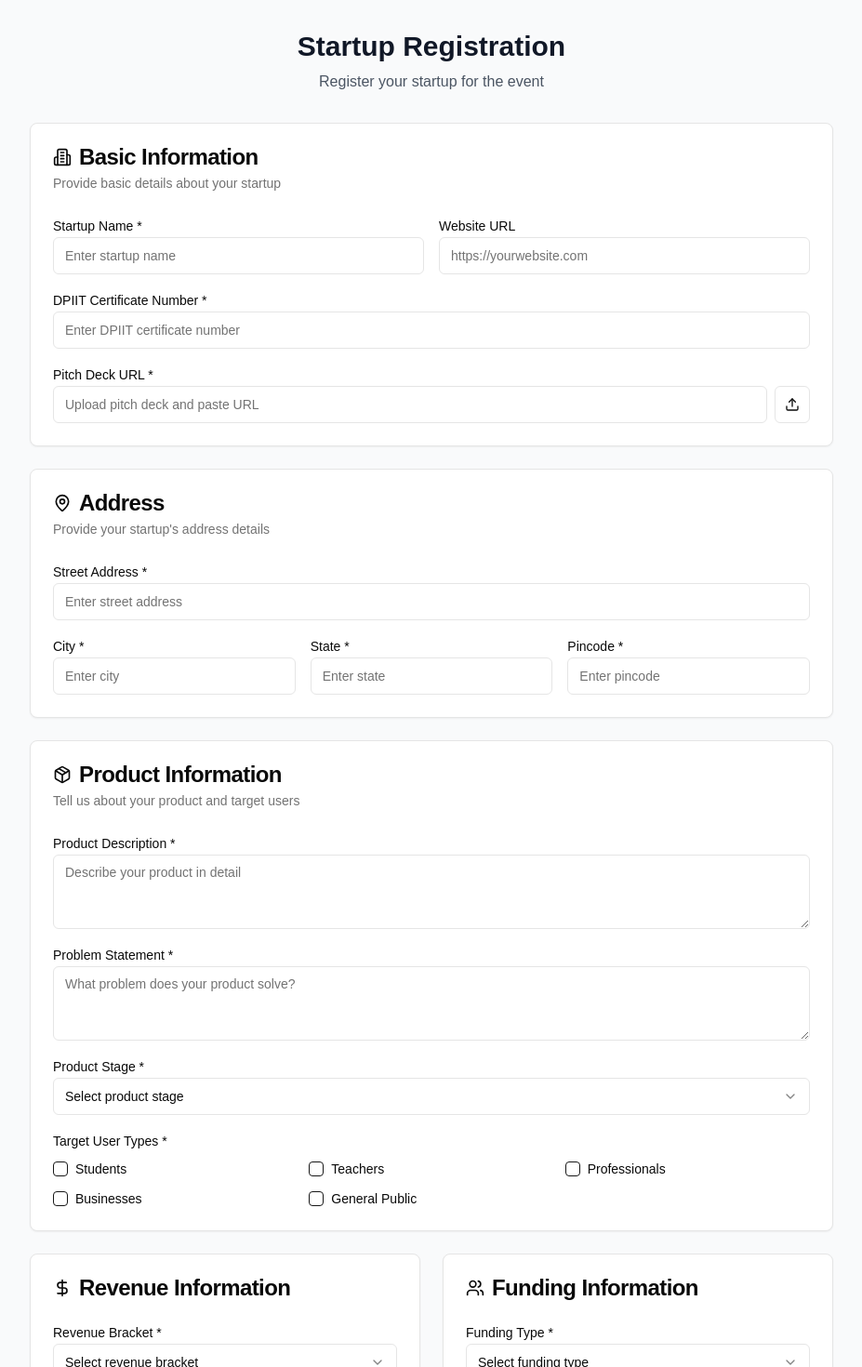
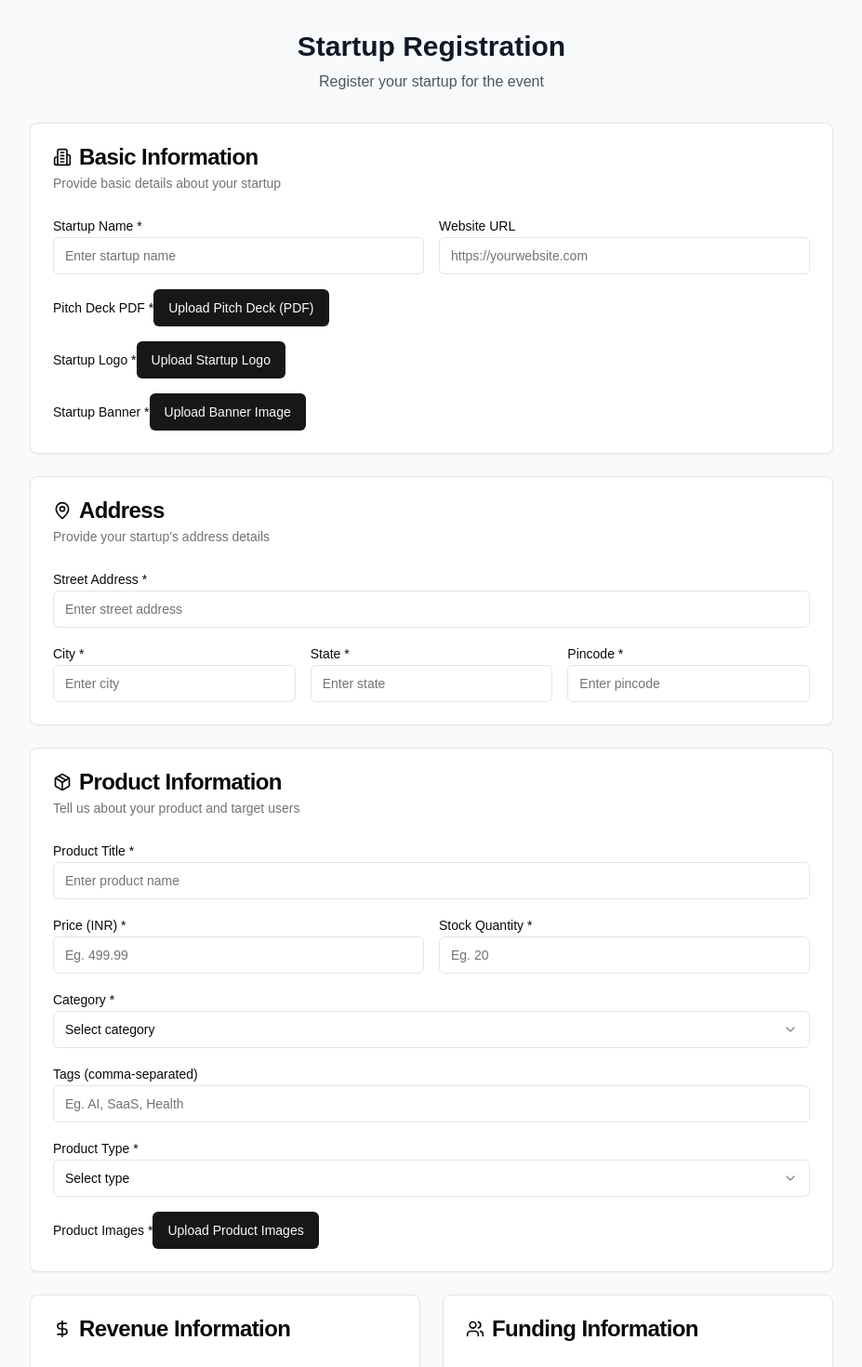
Before and after one commit to shivajee98/startup-registration, a Next.js app: page /register in a window 1280 px wide. Shown: the top 1470 px of the page at 93% size, without its empty margins (176-1103 px from the left). Built offline with nearby package versions, Linux system fonts and the light colour scheme.

Commit message:
feature: upload images from client side on cloudinary implemented

```diff
--- a/app/page.tsx
+++ b/app/page.tsx
@@ -5,7 +5,7 @@ const RootPage = () => {
   return (
     <>
       <Form />
-      <StallDemo /></>
+    </>
   )
 }
 
--- a/app/register/page.tsx
+++ b/app/register/page.tsx
@@ -11,6 +11,8 @@ import { Textarea } from "@/components/ui/textarea"
 import { Select, SelectContent, SelectItem, SelectTrigger, SelectValue } from "@/components/ui/select"
 import { Checkbox } from "@/components/ui/checkbox"
 import { Upload, Building2, MapPin, Package, DollarSign, Users, FileText, User, UserCheck } from "lucide-react"
+import { uploadToCloudinary } from "./upload"
+import { UploadButton } from "@/components/ui/UploadButtons"
 
 const revenueBrackets = ["₹0–₹5L", "₹5–₹25L", "₹25L–₹1Cr", "₹1Cr–₹5Cr", "₹5Cr+"]
 
@@ -26,8 +28,9 @@ export default function StartupRegistrationForm() {
         name: "",
         websiteURL: "",
         dpiitCertNumber: "",
-        pitchDeckURL: "",
-
+        pitchDeck: null,
+        logo: null,
+        banner: null,
         // Address
         street: "",
         city: "",
@@ -35,14 +38,21 @@ export default function StartupRegistrationForm() {
         pincode: "",
 
         // Product
+        title: "",
         productDescription: "",
         problem: "",
         stage: "",
         selectedUserTypes: [] as string[],
+        price: "",
+        quantity: "",
+        category: "",
+        tags: "",
+        productType: "",
+        images: [],
 
         // Revenue Info
         revenueBracket: "",
-        userImpact: "",
+        userImpact: 0,
 
         // Funding Info
         fundingType: "",
@@ -53,17 +63,17 @@ export default function StartupRegistrationForm() {
         consentToPay: false,
 
         // SPOC
-        spocName: "",
-        spocEmail: "",
-        spocPhone: "",
-        spocPosition: "",
+        Name: "",
+        Email: "",
+        Phone: "",
+        Position: "",
 
         // Director
         directorName: "",
         directorEmail: "",
     })
 
-    const handleInputChange = (field: string, value: string | boolean) => {
+    const handleInputChange = (field: string, value: string | boolean | number) => {
         setFormData((prev) => ({
             ...prev,
             [field]: value,
@@ -79,11 +89,54 @@ export default function StartupRegistrationForm() {
         }))
     }
 
-    const handleSubmit = (e: React.FormEvent) => {
+    const handleSubmit = async (e: React.FormEvent) => {
         e.preventDefault()
-        console.log("Form submitted:", formData)
-        // Handle form submission here
+        try {
+            const res = await fetch("http://localhost:8000/api/startup/register", {
+                method: "POST",
+                headers: {
+                    "Content-Type": "application/json",
+                },
+                body: JSON.stringify(formData),
+            })
+
+            if (!res.ok) {
+                const errText = await res.text()
+                throw new Error(`Server responded with ${res.status}: ${errText}`)
             }
+
+            const result = await res.json()
+            console.log("Success:", result)
+            alert("Registration successful!")
+        } catch (error) {
+            console.error("Submission failed:", error)
+            alert("Something went wrong during submission.")
+        }
+    }
+
+    const handleFileUpload = async (e: React.ChangeEvent<HTMLInputElement>) => {
+        const file = e.target.files?.[0];
+        if (!file) return;
+
+        try {
+            const uploadedUrl = await uploadToCloudinary(file);
+            setFormData((prev) => ({ ...prev, pitchDeckURL: uploadedUrl }));
+        } catch (err) {
+            console.error("Upload failed", err);
+            alert("Upload failed");
+        }
+    };
+
+
+    const handleFileChange = (key: keyof typeof formData, files: FileList | null) => {
+        if (!files) return;
+
+        setFormData((prev) => ({
+            ...prev,
+            [key]: key === "images" ? Array.from(files) : files[0], // images = multiple, rest = single
+        }));
+    };
+
 
     return (
         <div className="min-h-screen bg-gray-50 py-8">
@@ -127,29 +180,47 @@ export default function StartupRegistrationForm() {
                                 </div>
                             </div>
                             <div>
-                                <Label htmlFor="dpiitCertNumber">DPIIT Certificate Number *</Label>
-                                <Input
-                                    id="dpiitCertNumber"
-                                    value={formData.dpiitCertNumber}
-                                    onChange={(e) => handleInputChange("dpiitCertNumber", e.target.value)}
-                                    placeholder="Enter DPIIT certificate number"
-                                    required
+                                <Label>Pitch Deck PDF *</Label>
+                                <UploadButton
+                                    label="Upload Pitch Deck (PDF)"
+                                    accept="application/pdf"
+                                    multiple={false}
+                                    onUploaded={([url]) => setFormData(fd => ({ ...fd, pitchDeck: url }))}
                                 />
                             </div>
+
                             <div>
-                                <Label htmlFor="pitchDeckURL">Pitch Deck URL *</Label>
-                                <div className="flex gap-2">
-                                    <Input
-                                        id="pitchDeckURL"
-                                        value={formData.pitchDeckURL}
-                                        onChange={(e) => handleInputChange("pitchDeckURL", e.target.value)}
-                                        placeholder="Upload pitch deck and paste URL"
-                                        required
+                                <Label>Startup Logo *</Label>
+                                <UploadButton
+                                    label="Upload Startup Logo"
+                                    accept="image/*"
+                                    multiple={false}
+                                    onUploaded={([url]) => setFormData(fd => ({ ...fd, pitchDeck: url }))}
                                 />
-                                    <Button type="button" variant="outline" size="icon">
-                                        <Upload className="h-4 w-4" />
-                                    </Button>
+                                {formData.logo && (
+                                    <img
+                                        src={URL.createObjectURL(formData.logo)}
+                                        alt="Logo Preview"
+                                        className="mt-2 w-24 h-24 object-contain border rounded"
+                                    />
+                                )}
                             </div>
+
+                            <div>
+                                <Label>Startup Banner *</Label>
+                                <UploadButton
+                                    label="Upload Banner Image"
+                                    accept="image/*"
+                                    multiple={false}
+                                    onUploaded={([url]) => setFormData(fd => ({ ...fd, pitchDeck: url }))}
+                                />
+                                {formData.banner && (
+                                    <img
+                                        src={URL.createObjectURL(formData.banner)}
+                                        alt="Banner Preview"
+                                        className="mt-2 w-full h-32 object-cover border rounded"
+                                    />
+                                )}
                             </div>
                         </CardContent>
                     </Card>
@@ -220,59 +291,109 @@ export default function StartupRegistrationForm() {
                         </CardHeader>
                         <CardContent className="space-y-4">
                             <div>
-                                <Label htmlFor="productDescription">Product Description *</Label>
-                                <Textarea
-                                    id="productDescription"
-                                    value={formData.productDescription}
-                                    onChange={(e) => handleInputChange("productDescription", e.target.value)}
-                                    placeholder="Describe your product in detail"
-                                    rows={3}
+                                <Label htmlFor="title">Product Title *</Label>
+                                <Input
+                                    id="title"
+                                    value={formData.title}
+                                    onChange={(e) => handleInputChange("title", e.target.value)}
+                                    placeholder="Enter product name"
                                     required
                                 />
                             </div>
+
+                            <div className="grid grid-cols-1 md:grid-cols-2 gap-4">
                                 <div>
-                                <Label htmlFor="problem">Problem Statement *</Label>
-                                <Textarea
-                                    id="problem"
-                                    value={formData.problem}
-                                    onChange={(e) => handleInputChange("problem", e.target.value)}
-                                    placeholder="What problem does your product solve?"
-                                    rows={3}
+                                    <Label htmlFor="price">Price (INR) *</Label>
+                                    <Input
+                                        id="price"
+                                        type="number"
+                                        step="0.01"
+                                        min="0"
+                                        value={formData.price}
+                                        onChange={(e) => handleInputChange("price", e.target.value)}
+                                        placeholder="Eg. 499.99"
                                         required
                                     />
                                 </div>
+
                                 <div>
-                                <Label htmlFor="stage">Product Stage *</Label>
-                                <Select value={formData.stage} onValueChange={(value) => handleInputChange("stage", value)}>
+                                    <Label htmlFor="quantity">Stock Quantity *</Label>
+                                    <Input
+                                        id="quantity"
+                                        type="number"
+                                        min="1"
+                                        value={formData.quantity}
+                                        onChange={(e) => handleInputChange("quantity", e.target.value)}
+                                        placeholder="Eg. 20"
+                                        required
+                                    />
+                                </div>
+                            </div>
+
+                            <div>
+                                <Label htmlFor="category">Category *</Label>
+                                <Select value={formData.category} onValueChange={(value) => handleInputChange("category", value)}>
                                     <SelectTrigger>
-                                        <SelectValue placeholder="Select product stage" />
+                                        <SelectValue placeholder="Select category" />
                                     </SelectTrigger>
                                     <SelectContent>
-                                        {productStages.map((stage) => (
-                                            <SelectItem key={stage} value={stage}>
-                                                {stage}
+                                        {["Electronics", "Health", "Software", "Education", "Fashion", "Other"].map((cat) => (
+                                            <SelectItem key={cat} value={cat}>
+                                                {cat}
                                             </SelectItem>
                                         ))}
                                     </SelectContent>
                                 </Select>
                             </div>
+
                             <div>
-                                <Label>Target User Types *</Label>
-                                <div className="grid grid-cols-2 md:grid-cols-3 gap-3 mt-2">
-                                    {userTypes.map((userType) => (
-                                        <div key={userType} className="flex items-center space-x-2">
-                                            <Checkbox
-                                                id={userType}
-                                                checked={formData.selectedUserTypes.includes(userType)}
-                                                onCheckedChange={() => handleUserTypeToggle(userType)}
+                                <Label htmlFor="tags">Tags (comma-separated)</Label>
+                                <Input
+                                    id="tags"
+                                    value={formData.tags}
+                                    onChange={(e) => handleInputChange("tags", e.target.value)}
+                                    placeholder="Eg. AI, SaaS, Health"
                                 />
-                                            <Label htmlFor={userType} className="text-sm font-normal">
-                                                {userType}
-                                            </Label>
                             </div>
+
+                            <div>
+                                <Label htmlFor="productType">Product Type *</Label>
+                                <Select value={formData.productType} onValueChange={(value) => handleInputChange("productType", value)}>
+                                    <SelectTrigger>
+                                        <SelectValue placeholder="Select type" />
+                                    </SelectTrigger>
+                                    <SelectContent>
+                                        {["Physical", "Digital", "Service"].map((type) => (
+                                            <SelectItem key={type} value={type}>
+                                                {type}
+                                            </SelectItem>
+                                        ))}
+                                    </SelectContent>
+                                </Select>
+                            </div>
+
+                            <div>
+                                <Label>Product Images *</Label>
+                                <UploadButton
+                                    label="Upload Product Images"
+                                    accept="image/*"
+                                    multiple={true}
+                                    onUploaded={([url]) => setFormData(fd => ({ ...fd, pitchDeck: url }))}
+                                />
+                                {formData.images.length > 0 && (
+                                    <div className="flex flex-wrap gap-2 mt-2">
+                                        {formData.images.map((img, index) => (
+                                            <img
+                                                key={index}
+                                                src={URL.createObjectURL(img)}
+                                                alt={`Product ${index}`}
+                                                className="w-24 h-24 object-cover border rounded"
+                                            />
                                         ))}
                                     </div>
+                                )}
                             </div>
+
                         </CardContent>
                     </Card>
 
@@ -310,7 +431,7 @@ export default function StartupRegistrationForm() {
                                         id="userImpact"
                                         type="number"
                                         value={formData.userImpact}
-                                        onChange={(e) => handleInputChange("userImpact", e.target.value)}
+                                        onChange={(e) => handleInputChange("userImpact", parseInt(e.target.value))}
                                         placeholder="Enter number of users impacted"
                                         required
                                     />
@@ -403,43 +524,43 @@ export default function StartupRegistrationForm() {
                             </CardHeader>
                             <CardContent className="space-y-4">
                                 <div>
-                                    <Label htmlFor="spocName">Name *</Label>
+                                    <Label htmlFor="Name">Name *</Label>
                                     <Input
-                                        id="spocName"
-                                        value={formData.spocName}
-                                        onChange={(e) => handleInputChange("spocName", e.target.value)}
-                                        placeholder="Enter SPOC name"
+                                        id="Name"
+                                        value={formData.Name}
+                                        onChange={(e) => handleInputChange("Name", e.target.value)}
+                                        placeholder="Enter  name"
                                         required
                                     />
                                 </div>
                                 <div>
-                                    <Label htmlFor="spocEmail">Email *</Label>
+                                    <Label htmlFor="Email">Email *</Label>
                                     <Input
-                                        id="spocEmail"
+                                        id="Email"
                                         type="email"
-                                        value={formData.spocEmail}
-                                        onChange={(e) => handleInputChange("spocEmail", e.target.value)}
-                                        placeholder="Enter SPOC email"
+                                        value={formData.Email}
+                                        onChange={(e) => handleInputChange("Email", e.target.value)}
+                                        placeholder="Enter  email"
                                         required
                                     />
                                 </div>
                                 <div>
-                                    <Label htmlFor="spocPhone">Phone *</Label>
+                                    <Label htmlFor="Phone">Phone *</Label>
                                     <Input
-                                        id="spocPhone"
+                                        id="Phone"
                                         type="tel"
-                                        value={formData.spocPhone}
-                                        onChange={(e) => handleInputChange("spocPhone", e.target.value)}
+                                        value={formData.Phone}
+                                        onChange={(e) => handleInputChange("Phone", e.target.value)}
                                         placeholder="Enter SPOC phone"
                                         required
                                     />
                                 </div>
                                 <div>
-                                    <Label htmlFor="spocPosition">Position *</Label>
+                                    <Label htmlFor="Position">Position *</Label>
                                     <Input
-                                        id="spocPosition"
-                                        value={formData.spocPosition}
-                                        onChange={(e) => handleInputChange("spocPosition", e.target.value)}
+                                        id="Position"
+                                        value={formData.Position}
+                                        onChange={(e) => handleInputChange("Position", e.target.value)}
                                         placeholder="Enter SPOC position"
                                         required
                                     />
--- /dev/null
+++ b/app/register/upload.tsx
@@ -0,0 +1,14 @@
+// utils/uploadToCloudinary.ts
+import axios from "axios";
+
+export const uploadToCloudinary = async (file: File, folder = "startup_files") => {
+    const formData = new FormData();
+    formData.append("file", file);
+    formData.append("upload_preset", "upload_preset"); // <-- Use this as per screenshot
+
+    const cloudName = "dng61q3lg";
+    const url = `https://api.cloudinary.com/v1_1/${cloudName}/auto/upload`;
+
+    const response = await axios.post(url, formData);
+    return response.data.secure_url;
+};
--- /dev/null
+++ b/components/ui/UploadButtons.tsx
@@ -0,0 +1,60 @@
+import React, { useRef, useState } from "react"
+import { Button } from "@/components/ui/button"
+import { uploadToCloudinary } from "@/app/register/upload"
+
+interface UploadButtonProps {
+    label?: string
+    multiple?: boolean
+    accept?: string // e.g., image/*, application/pdf
+    onUploaded: (urls: string[]) => void
+}
+
+export function UploadButton({
+    label = "Upload File",
+    multiple = false,
+    accept,
+    onUploaded,
+}: UploadButtonProps) {
+    const inputRef = useRef<HTMLInputElement>(null)
+    const [isUploading, setIsUploading] = useState(false)
+
+    const handleButtonClick = () => {
+        if (inputRef.current) inputRef.current.value = ""; // Reset for same-file reupload
+        inputRef.current?.click()
+    }
+
+    const handleChange = async (e: React.ChangeEvent<HTMLInputElement>) => {
+        const files = e.target.files
+        if (!files || files.length === 0) return
+
+        setIsUploading(true)
+        try {
+            const urls = []
+            for (const file of Array.from(files)) {
+                const url = await uploadToCloudinary(file)
+                urls.push(url)
+            }
+            onUploaded(urls)
+        } catch (err) {
+            alert("One or more file uploads failed!")
+        } finally {
+            setIsUploading(false)
+        }
+    }
+
+    return (
+        <>
+            <input
+                type="file"
+                ref={inputRef}
+                style={{ display: "none" }}
+                multiple={multiple}
+                accept={accept}
+                onChange={handleChange}
+            />
+            <Button type="button" onClick={handleButtonClick} disabled={isUploading}>
+                {isUploading ? "Uploading..." : label}
+            </Button>
+        </>
+    )
+}
```
Lines whose indentation alone changed are shown as unchanged.
